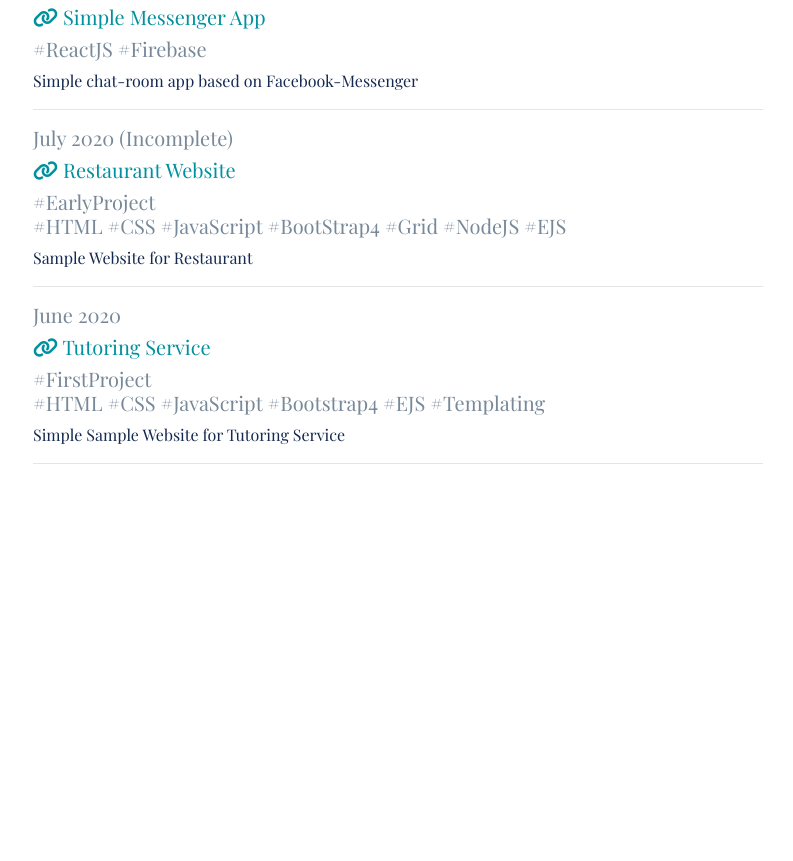
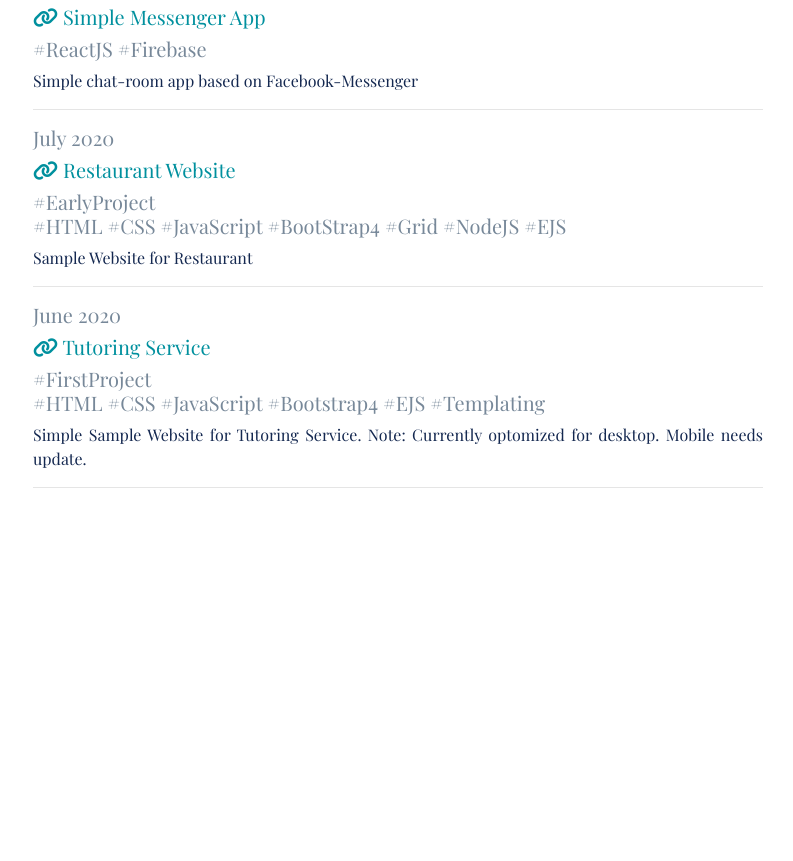
Before and after one commit to chelstay/chelstay.github.io, a plain HTML site: page index.html in a window 1280 px wide. Shown: the part 4165-5026 px from the top of the page, without its empty margins (337-1130 px from the left). Drawn offline with nearby package versions, Linux system fonts and the light colour scheme.

Commit message:
Update index.html

```diff
--- a/index.html
+++ b/index.html
@@ -139,7 +139,7 @@
       <p>Simple chat-room app based on Facebook-Messenger</p>
         <hr>
 
-             <h5 class="muted-text">July 2020 (Incomplete)</h5>
+             <h5 class="muted-text">July 2020</h5>
           <h5>
             <span class="fas fa-link work-link"></span><a href="https://luca-in-newport.herokuapp.com/"  onclick="window.open('https://luca-in-newport.herokuapp.com/','_blank')"> Restaurant Website</a>
           </h5>
@@ -147,9 +147,9 @@
           <p>Sample Website for Restaurant</p>
           <hr>
           <h5 class="muted-text"> June 2020 </h5>
-          <h5><span class="fas fa-link work-link"></span><a href="https://aqueous-spire-15175.herokuapp.com/" onclick="window.open('https://aqueous-spire-15175.herokuapp.com/','_blank')"> Tutoring Service </a></h5>
+          <h5><span class="fas fa-link work-link"></span><a href="https://tutoring-site-educate-ca.herokuapp.com/" onclick="window.open('https://tutoring-site-educate-ca.herokuapp.com/','_blank')"> Tutoring Service </a></h5>
           <h5 class="muted-text">#FirstProject <br>#HTML #CSS #JavaScript #Bootstrap4 #EJS #Templating</h5>
-          <p>Simple Sample Website for Tutoring Service</p>
+          <p>Simple Sample Website for Tutoring Service. Note: Currently optomized for desktop. Mobile needs update.</p>
           <hr>
           <div class=" d-md-block d-lg-none">
                 <span class="fab fa-github work-link"></span><a href="https://github.com/chelstay" onclick="window.open('https://github.com/chelstay','_blank')"> View Github</a></p>
```
